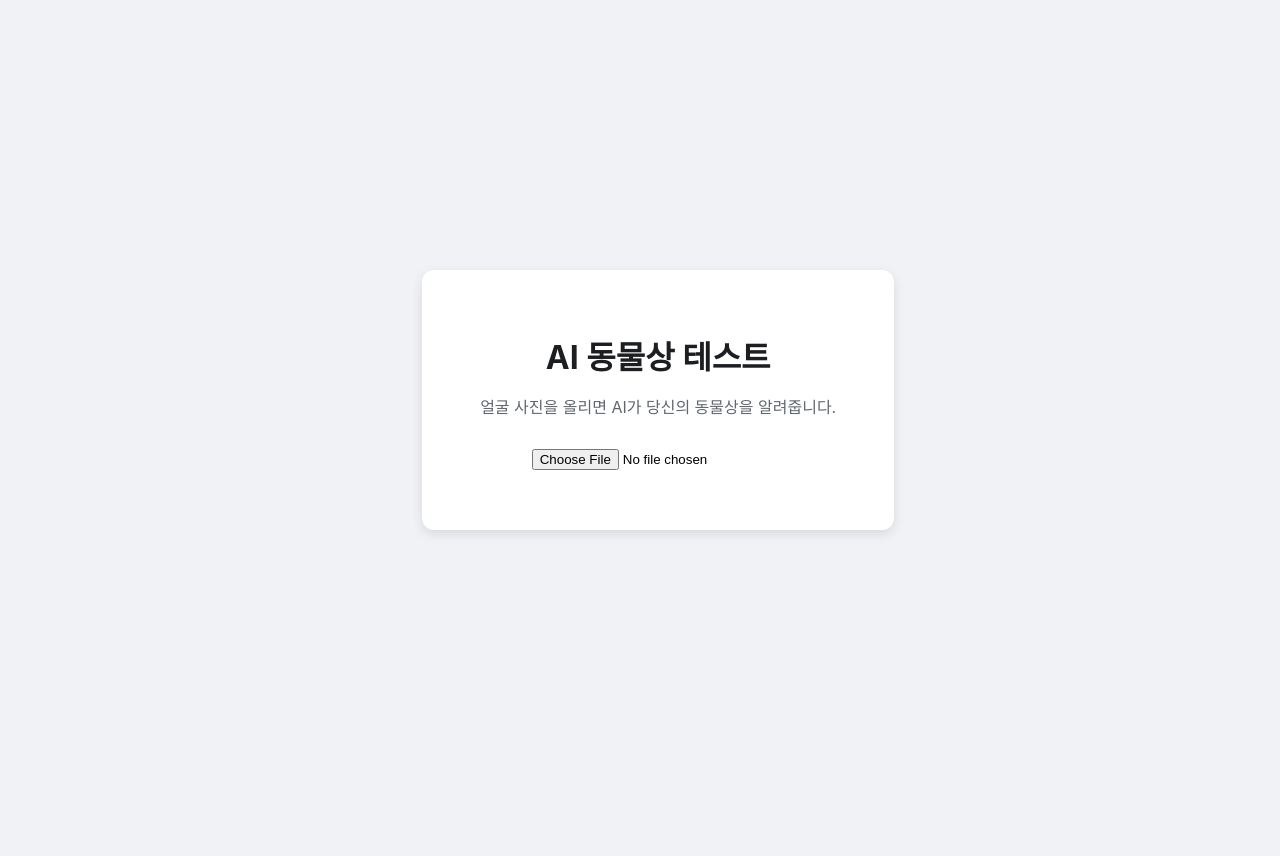
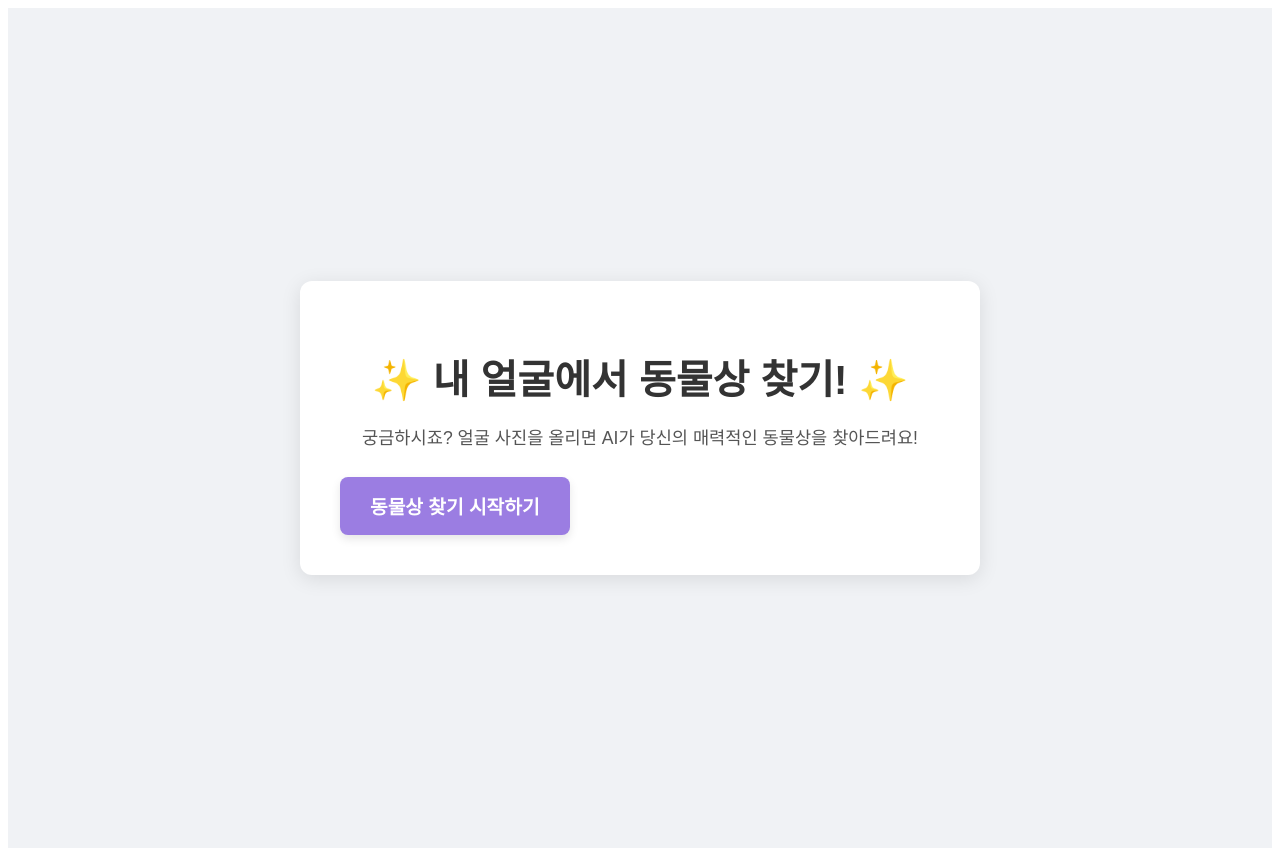
Before and after one commit to Hangje-Cho/face-famous, a React (Create React App) app: page / in a window 1280 px wide. Before the commit the page ends 800 px from the top, so only its background shows below. Built offline with nearby package versions, Linux system fonts and the light colour scheme.

Commit message:
Upload screen styling and functionality updates

```diff
--- a/src/App.css
+++ b/src/App.css
@@ -1,91 +1,92 @@
-body {
-    background-color: #f0f2f5;
-    font-family: -apple-system, BlinkMacSystemFont, 'Segoe UI', Roboto, 'Helvetica Neue', Arial, sans-serif;
+.App {
+  font-family: 'Arial', sans-serif;
+  text-align: center;
+  background-color: #f0f2f5; /* Light gray background */
+  min-height: 100vh;
   display: flex;
+  flex-direction: column;
+  align-items: center;
   justify-content: center;
-    align-items: center;
-    min-height: 100vh;
-    margin: 0;
+  padding: 20px;
+  color: #1c1e21; /* Dark text color */
 }
 
-  .App {
-    background-color: white;
+.main-page, .recognition-page {
+  background-color: #ffffff;
   padding: 40px;
   border-radius: 12px;
-    box-shadow: 0 4px 12px rgba(0, 0, 0, 0.1);
-    text-align: center;
-    width: 90%;
-    max-width: 500px;
+  box-shadow: 0 4px 20px rgba(0, 0, 0, 0.1);
+  max-width: 600px;
+  width: 100%;
+  margin: 20px auto;
 }
 
 h1 {
-    color: #1c1e21;
-    font-size: 2rem;
-    margin-bottom: 10px;
+  color: #333; /* Darker gray for main titles */
+  margin-bottom: 15px;
+  font-size: 2.5rem;
 }
 
 p {
-    color: #606770;
-    font-size: 1rem;
-    margin-bottom: 30px;
-  }
-
-  input[type="file"] {
-    margin-bottom: 20px;
-  }
-
-  .image-preview {
-    max-width: 100%;
-    height: auto;
-    border-radius: 8px;
-    margin-top: 20px;
-    border: 1px solid #ddd;
+  color: #555; /* Slightly lighter gray */
+  font-size: 1.1rem;
+  line-height: 1.6;
+  margin-bottom: 25px;
 }
 
 .analyze-button {
-    background-color: #1877f2;
+  background-color: #9b7de2; /* Purple */
   color: white;
   border: none;
-    padding: 12px 24px;
-    border-radius: 6px;
-    font-size: 1.1rem;
+  padding: 15px 30px;
+  border-radius: 8px;
+  font-size: 1.2rem;
   font-weight: bold;
   cursor: pointer;
-    transition: background-color 0.2s;
-    width: 100%;
-    margin-top: 10px;
+  transition: background-color 0.2s, transform 0.1s;
+  box-shadow: 0 4px 10px rgba(0, 0, 0, 0.1);
+  display: flex;
+  align-items: center;
+  justify-content: center;
+  gap: 10px;
+}
+
+.analyze-button:hover {
+  background-color: #8c6ed0; /* Slightly darker purple on hover */
+  transform: translateY(-2px);
+}
+
+.analyze-button:active {
+  transform: translateY(0);
 }
 
 .analyze-button:disabled {
-    background-color: #a0bdf1;
+  background-color: #c9b8e9; /* Lighter purple when disabled */
   cursor: not-allowed;
-  }
-
-  .analyze-button:not(:disabled):hover {
-    background-color: #166fe5;
+  transform: none;
+  box-shadow: none;
 }
 
 .result-container {
   margin-top: 30px;
-    text-align: left;
-    background-color: #f7f8fa;
-    padding: 20px;
-    border-radius: 8px;
-    border: 1px solid #ddd;
+  padding: 25px;
+  background-color: #f9f9f9;
+  border-radius: 10px;
+  border: 1px solid #e0e0e0;
 }
 
 .result-container h2 {
-    text-align: center;
-    color: #1c1e21;
-    margin-top: 0;
+  color: #e25098; /* Pinkish color */
+  margin-bottom: 20px;
+  font-size: 1.8rem;
 }
 
 .result-item {
   display: flex;
   justify-content: space-between;
-    font-size: 1rem;
-    padding: 8px 0;
-    border-bottom: 1px solid #e0e0e0;
+  padding: 10px 0;
+  border-bottom: 1px solid #eee;
+  font-size: 1.1rem;
 }
 
 .result-item:last-child {
@@ -97,6 +98,81 @@ body {
 }
 
 .result-item .probability {
-    color: #1877f2;
+  color: #9b7de2; /* Use purple for probability */
   font-weight: bold;
 }
+
+.image-upload-container {
+  position: relative;
+  display: flex;
+  flex-direction: column;
+  align-items: center;
+  justify-content: center;
+  width: 90%;
+  max-width: 400px; /* Adjust as needed */
+  height: 250px; /* Fixed height for the upload area */
+  border: 2px dashed #ccc; /* Light gray dashed border */
+  border-radius: 10px;
+  margin: 30px auto;
+  background-color: #fcfcfc;
+  cursor: pointer;
+  transition: border-color 0.3s ease;
+}
+
+.image-upload-container:hover {
+  border-color: #9b7de2; /* Purple on hover */
+}
+
+.image-upload-container .upload-icon {
+  font-size: 4rem;
+  color: #ccc; /* Light gray icon */
+  margin-bottom: 10px;
+}
+
+.image-upload-container .upload-text {
+  font-size: 1.1rem;
+  color: #888; /* Darker gray for text */
+  margin-bottom: 5px;
+}
+
+.image-upload-container .upload-subtext {
+  font-size: 0.9rem;
+  color: #aaa;
+}
+
+.custom-file-upload {
+  position: absolute;
+  top: 0;
+  left: 0;
+  width: 100%;
+  height: 100%;
+  opacity: 0;
+  cursor: pointer;
+  z-index: 10; /* Ensure it's above other elements */
+}
+
+.uploaded-image {
+  max-width: 90%;
+  max-height: 90%;
+  border-radius: 8px;
+  object-fit: contain;
+  position: absolute;
+  z-index: 5;
+}
+
+.file-input {
+  display: none;
+}
+
+.error-message {
+  color: #ff3860; /* Red color for errors */
+  font-weight: bold;
+  margin-top: 15px;
+}
+
+.disclaimer-text {
+  font-size: 0.85rem;
+  color: #888; /* Slightly darker gray for disclaimer */
+  margin-top: 30px;
+  line-height: 1.5;
+}
--- a/src/App.js
+++ b/src/App.js
@@ -3,19 +3,18 @@ import './App.css';
 import * as tmImage from '@teachablemachine/image';
 
 function App() {
-  // 🚨 1단계에서 복사한 본인의 Teachable Machine 모델 URL을 여기에 붙여넣으세요!
   const modelURL = 'https://teachablemachine.withgoogle.com/models/oNZQSWQ5f/model.json';
   const metadataURL = 'https://teachablemachine.withgoogle.com/models/oNZQSWQ5f/metadata.json';
 
-  const [status, setStatus] = useState('initial'); // 'initial', 'loading', 'result', 'error'
+  const [status, setStatus] = useState('initial');
   const [predictions, setPredictions] = useState([]);
   const [imageURL, setImageURL] = useState(null);
   const [errorMessage, setErrorMessage] = useState('');
+  const [currentPage, setCurrentPage] = useState('main');
 
   const imageRef = useRef(null);
-  const modelRef = useRef(null); // 모델을 ref로 관리하여 재로딩 방지
+  const modelRef = useRef(null);
 
-  // Cleanup function for object URL to prevent memory leaks
   useEffect(() => {
     return () => {
       if (imageURL) {
@@ -27,7 +26,6 @@ function App() {
   const handleImageUpload = (event) => {
     const file = event.target.files[0];
     if (file) {
-      // Revoke previous object URL if exists
       if (imageURL) {
         URL.revokeObjectURL(imageURL);
       }
@@ -39,64 +37,105 @@ function App() {
     }
   };
 
+  const handleReset = () => {
+    setImageURL(null);
+    setPredictions([]);
+    setErrorMessage('');
+    setStatus('initial');
+    const fileInput = document.querySelector('input[type="file"]');
+    if (fileInput) fileInput.value = '';
+    setCurrentPage('main');
+  };
+
   const analyzeImage = async () => {
     if (!imageURL) {
-      alert('먼저 이미지를 업로드해주세요.');
+      alert('앗, 아직 사진이 없어요! 먼저 귀여운 얼굴 사진을 올려주세요.');
       return;
     }
 
     setStatus('loading');
-    setErrorMessage(''); // Clear previous error messages
+    setErrorMessage('');
 
     try {
-      // 모델이 로드되지 않았을 경우에만 로드
       if (!modelRef.current) {
-        console.log('Loading Teachable Machine model...');
-        modelRef.current = await tmImage.load(modelURL, metadataURL);
-        console.log('Model loaded.');
+        const model = await tmImage.load(modelURL, metadataURL);
+        modelRef.current = model;
       }
 
-      const prediction = await modelRef.current.predict(imageRef.current);
-
-      // 확률 높은 순으로 정렬
-      prediction.sort((a, b) => b.probability - a.probability);
-
-      setPredictions(prediction);
+      const model = modelRef.current;
+      const prediction = await model.predict(imageRef.current);
+      setPredictions(prediction.sort((a, b) => b.probability - a.probability));
       setStatus('result');
     } catch (error) {
-      console.error('Error analyzing image:', error);
-      setErrorMessage('이미지 분석 중 오류가 발생했습니다. 모델 URL을 확인하거나 다시 시도해주세요.');
+      console.error("Image analysis failed:", error);
+      setErrorMessage('사진 분석에 실패했어요. 다시 시도해주세요!');
       setStatus('error');
     }
   };
 
+  const startRecognition = () => {
+    setCurrentPage('recognition');
+  };
+
   return (
       <div className="App">
-      <h1>AI 동물상 테스트</h1>
-      <p>얼굴 사진을 올리면 AI가 당신의 동물상을 알려줍니다.</p>
+        {currentPage === 'main' && (
+          <div className="main-page">
+            <h1>✨ 내 얼굴에서 동물상 찾기! ✨</h1>
+            <p>궁금하시죠? 얼굴 사진을 올리면 AI가 당신의 매력적인 동물상을 찾아드려요!</p>
+            <button className="analyze-button" onClick={startRecognition}>
+              동물상 찾기 시작하기
+            </button>
+          </div>
+        )}
 
-      <input type="file" accept="image/*" onChange={handleImageUpload} />
+        {currentPage === 'recognition' && (
+          <>
+            <h1>사진 올리기</h1>
+            <p>잘 나온 셀카 한 장을 업로드 해주세요.<br />(정면 사진이면 분석이 더 잘된다는 소문이...)</p>
 
-      {imageURL && <img src={imageURL} alt="업로드 이미지" className="image-preview" ref={imageRef} />}
+            <div className="image-upload-container">
+              {!imageURL && (
+                <>
+                  <svg className="upload-icon" xmlns="http://www.w3.org/2000/svg" viewBox="0 0 24 24" fill="currentColor">
+                    <path d="M18 15v3H6v-3H4v3c0 1.1.9 2 2 2h12c1.1 0 2-.9 2-2v-3h-2zm-1-4L12 6.41 7 11h3v4h4v-4h3z"/>
+                  </svg>
+                  <p className="upload-text">클릭 또는 드래그해서 사진 올리기</p>
+                </>
+              )}
+              <label htmlFor="file-upload" className="custom-file-upload"></label>
+              <input id="file-upload" type="file" onChange={handleImageUpload} accept="image/*" />
+              {imageURL && <img src={imageURL} alt="Uploaded" ref={imageRef} className="uploaded-image" />}
+            </div>
 
-      {imageURL && (
+            {status !== 'result' && (
                 <button className="analyze-button" onClick={analyzeImage} disabled={status === 'loading'}>
-          {status === 'loading' ? '분석 중...' : '결과 보기'}
+                  {status === 'loading' ? '궁금한 동물상 분석 중...' : <>내 닮은 꼴 찾아줘! &rarr;</>}
                 </button>
               )}
 
-      {errorMessage && <p className="error-message">{errorMessage}</p>}
+              {errorMessage && <p className="error-message">🚨 {errorMessage}</p>}
 
             {status === 'result' && (
                 <div className="result-container">
-          <h2>분석 결과</h2>
+                  <h2>💖 당신의 매력적인 동물상은요...! 💖</h2>
                   {predictions.map((p, i) => (
                     <div className="result-item" key={i}>
                       <span className="class-name">{p.className}</span>
                       <span className="probability">{(p.probability * 100).toFixed(1)}%</span>
                     </div>
                   ))}
+                  <button className="analyze-button" onClick={handleReset}>
+                    처음으로 돌아가기
+                  </button>
                 </div>
+              )}
+
+              <p className="disclaimer-text">
+                입력하신 정보는 본 퀴즈 이외의 용도로 사용하지 않습니다.<br />
+                업로드된 사진은 저장되지 않으며, 테스트 완료 시 즉시 폐기됩니다.
+              </p>
+            </>
         )}
       </div>
     );
```
Also changed, not shown: package.json (+12 -0 lines), 8 other files (tests, documents, lock files or other folders). Lines whose indentation alone changed are shown as unchanged.
